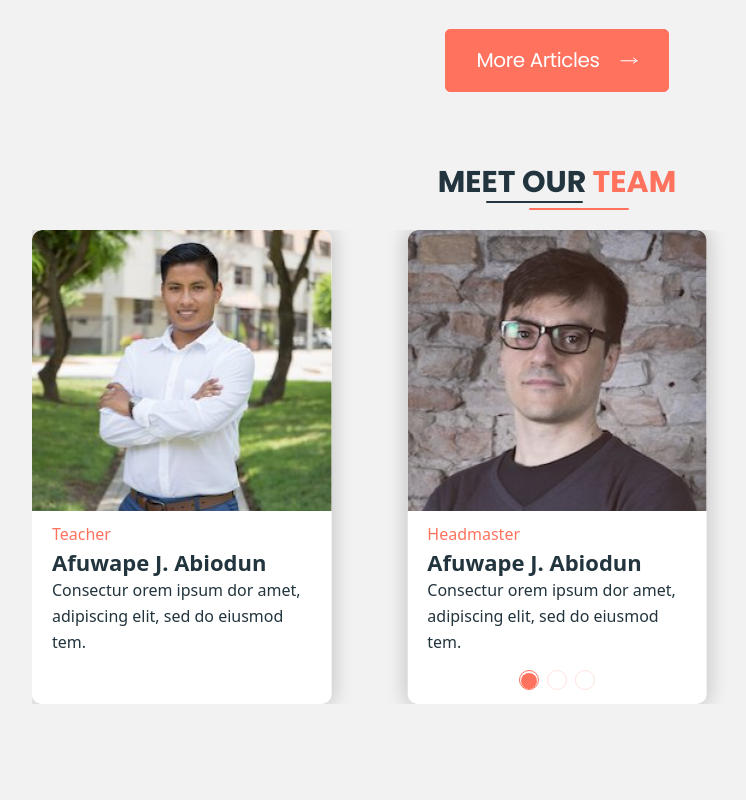
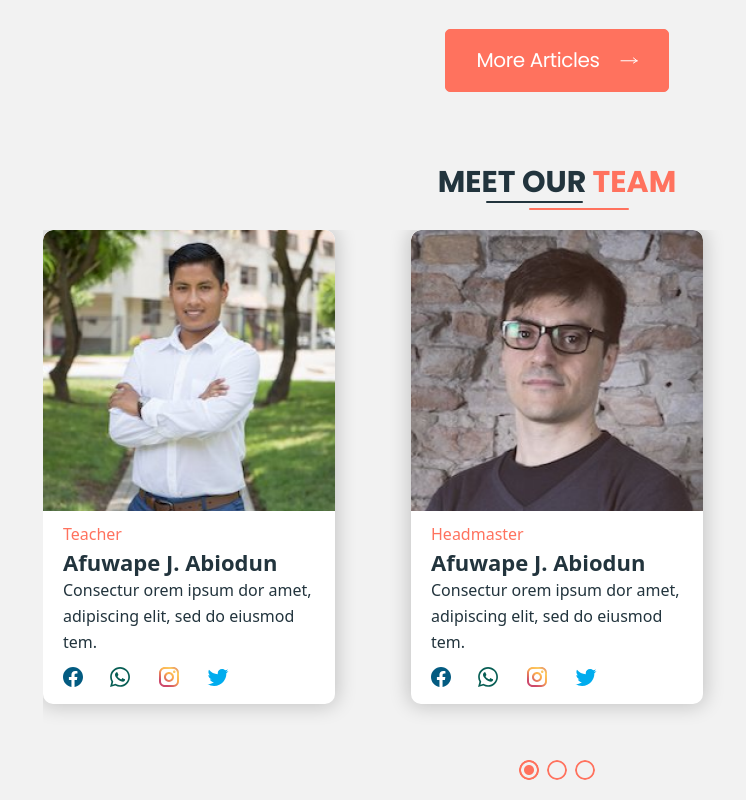
Before and after one commit to AnoopLamba/final-template-3, a Next.js app: page / in a window 1280 px wide. Shown: the part 1180-1980 px from the top of the page, without its empty margins (83-829 px from the left). Built offline with nearby package versions, Linux system fonts and the light colour scheme.

Commit message:
changed the slider

```diff
--- a/components/HomePage.jsx
+++ b/components/HomePage.jsx
@@ -6,10 +6,13 @@ import "swiper/css";
 import "swiper/css/pagination";
 
 import { Pagination } from "swiper/modules";
+import Link from "next/link";
 
 const HomePage = () => {
   return (
     <>
+      {/* Herosection */}
+
       {/* Our activities */}
       <div className="max-w-[1092px] w-full mx-auto bg-[#FFF] pt-[51px] pb-[40px] px-3 lg:px-[2px]">
         <div className="max-w-[209px] w-full mx-auto">
@@ -141,13 +144,14 @@ const HomePage = () => {
       </div>
 
       {/* Our team slider */}
-      <div className="bg-[#F2F2F2] pt-[30px] pb-[110px]">
+      <div className="bg-[#F2F2F2] pt-[30px] pb-[40px]">
         <h2 className="text-[#22343D] text-center font-poppins text-[30px] font-bold leading-[38px] uppercase">
           Meet Our <span className="text-[#FF725E]">Team</span>
         </h2>
         <div className="mx-auto w-fit mb-[20px]">
           <LineIcons />
         </div>
+        <div className="max-w-[1052px] w-full mx-auto px-3">
           <Swiper
             slidesPerView={3}
             spaceBetween={10}
@@ -160,10 +164,10 @@ const HomePage = () => {
             breakpoints={{
               425: {
                 slidesPerView: 1,
-              spaceBetween: 5,
+                spaceBetween: 30,
               },
               576: {
-              slidesPerView: 1.6,
+                slidesPerView: 1.2,
                 spaceBetween: 20,
               },
               768: {
@@ -176,12 +180,12 @@ const HomePage = () => {
               },
             }}
             modules={[Pagination]}
-          className="mySwiper px-3 pt-[19px] max-w-[1050px] w-full mx-auto flex items-center justify-center"
+            className="mySwiper h-[550px] px-3 pt-[19px] max-w-[1050px] w-full mx-auto flex items-center justify-center"
           >
             {staff.map((item, index) => (
               <SwiperSlide
                 key={index}
-              className="max-w-[300px] w-full h-[497px] rounded-[10px] bg-white shadow-[0px_0px_20px_2px_rgba(0,0,0,0.20)]"
+                className="max-w-[300px] w-full !h-fit rounded-[10px] bg-white shadow-[0px_0px_20px_2px_rgba(0,0,0,0.20)]"
               >
                 <Image
                   src={item.img}
@@ -200,21 +204,22 @@ const HomePage = () => {
                   <p className="text-[#22343D] font-Poppins text-[10px] md:text-[16px] font-normal leading-[14px] md:leading-[26px]">
                     {item.about}
                   </p>
+                  <div className="flex flex-wrap md:flex-nowrap justify-start items-center gap-y-1 gap-x-3 md:gap-[25px] mt-[10px]">
                     {item.icons.map((icn, icnIndex) => (
-                  <div
+                      <Link
+                        href={icn.link}
                         key={icnIndex}
-                    className="flex flex-wrap md:flex-nowrap justify-center gap-y-1 gap-x-3 md:gap-[25px] mt-[10px]"
+                        className="w-fit h-fit"
                       >
-                    <div>{icn.fb}</div>
-                    <div>{icn.whatsap}</div>
-                    <div>{icn.insta}</div>
-                    <div>{icn.twitter}</div>
+                        {icn.icon}
+                      </Link>
+                    ))}
                   </div>
-                ))}
                 </div>
               </SwiperSlide>
             ))}
           </Swiper>
+        </div>
       </div>
 
       {/* Our gallery */}
--- a/components/common/Footer.jsx
+++ b/components/common/Footer.jsx
@@ -3,7 +3,7 @@ import {
   Btnicon,
   Callicon,
   Emailicon,
-  Facebookicon,
+  FacebookIcon,
   Instagramicon,
   Twittericon,
   Whatsappicon,
@@ -66,7 +66,7 @@ const Footer = () => {
 
             <div className="flex justify-between pt-[22px]">
               <Link className="duration-200 hover:scale-110" href="">
-                <Facebookicon />
+                <FacebookIcon />
               </Link>
               <Link className="duration-200 hover:scale-110" href="">
                 <Whatsappicon />
--- a/components/common/Helper.jsx
+++ b/components/common/Helper.jsx
@@ -1,14 +1,18 @@
 import Image from "next/image";
 import {
   EyeIcons,
-  Facebookicon,
+  FacebookIcon,
+  FacebookIcon1,
   Fb,
   Insta,
+  InstagramIcon,
   Instagramicon,
   MessageIcons,
   Tweet,
+  TwitterIcon,
   Twittericon,
   Whatsapp,
+  WhatsappIcon,
   Whatsappicon,
 } from "./Icon";
 
@@ -243,10 +247,22 @@ export const staff = [
       "Consectur orem ipsum dor amet, adipiscing elit, sed do eiusmod tem.",
     icons: [
       {
-        fb: <Facebookicon />,
-        whatsap: <Whatsappicon />,
-        insta: <Instagramicon />,
-        twitter: <Twittericon />,
+        icon: <FacebookIcon1 />,
+        link: "",
+      },
+      {
+        icon: <WhatsappIcon />,
+
+        link: "",
+      },
+      {
+        icon: <InstagramIcon />,
+
+        link: "",
+      },
+      {
+        icon: <TwitterIcon />,
+        link: "",
       },
     ],
   },
@@ -258,10 +274,22 @@ export const staff = [
       "Consectur orem ipsum dor amet, adipiscing elit, sed do eiusmod tem.",
     icons: [
       {
-        fb: <Facebookicon />,
-        whatsap: <Whatsappicon />,
-        insta: <Instagramicon />,
-        twitter: <Twittericon />,
+        icon: <FacebookIcon1 />,
+        link: "",
+      },
+      {
+        icon: <WhatsappIcon />,
+
+        link: "",
+      },
+      {
+        icon: <InstagramIcon />,
+
+        link: "",
+      },
+      {
+        icon: <TwitterIcon />,
+        link: "",
       },
     ],
   },
@@ -273,10 +301,22 @@ export const staff = [
       "Consectur orem ipsum dor amet, adipiscing elit, sed do eiusmod tem.",
     icons: [
       {
-        fb: <Facebookicon />,
-        whatsap: <Whatsappicon />,
-        insta: <Instagramicon />,
-        twitter: <Twittericon />,
+        icon: <FacebookIcon1 />,
+        link: "",
+      },
+      {
+        icon: <WhatsappIcon />,
+
+        link: "",
+      },
+      {
+        icon: <InstagramIcon />,
+
+        link: "",
+      },
+      {
+        icon: <TwitterIcon />,
+        link: "",
       },
     ],
   },
--- a/components/common/Icon.jsx
+++ b/components/common/Icon.jsx
@@ -546,7 +546,7 @@ export function Arrowicon() {
   );
 }
 
-export function Facebookicon() {
+export function FacebookIcon() {
   return (
     <>
       <svg
@@ -805,4 +805,83 @@ export const ClockIcon = () => {
     </>
   );
 };
+export const FacebookIcon1 = () => {
+  return (
+    <svg
+      xmlns="http://www.w3.org/2000/svg"
+      width="20"
+      height="20"
+      viewBox="0 0 20 20"
+      fill="none"
+    >
+      <path
+        d="M10 0.0400009C4.5 0.0400009 0 4.53 0 10.06C0 15.06 3.66 19.21 8.44 19.96V12.96H5.9V10.06H8.44V7.85C8.44 5.34 9.93 3.96 12.22 3.96C13.31 3.96 14.45 4.15 14.45 4.15V6.62H13.19C11.95 6.62 11.56 7.39 11.56 8.18V10.06H14.34L13.89 12.96H11.56V19.96C13.9164 19.5878 16.0622 18.3855 17.6099 16.5701C19.1576 14.7546 20.0054 12.4456 20 10.06C20 4.53 15.5 0.0400009 10 0.0400009Z"
+        fill="#035B81"
+      />
+    </svg>
+  );
+};
+export const WhatsappIcon = () => {
+  return (
+    <svg
+      xmlns="http://www.w3.org/2000/svg"
+      width="24"
+      height="24"
+      viewBox="0 0 24 24"
+      fill="none"
+    >
+      <path
+        d="M12.0408 2C6.58078 2 2.13078 6.45 2.13078 11.91C2.13078 13.66 2.59078 15.36 3.45078 16.86L2.05078 22L7.30078 20.62C8.75078 21.41 10.3808 21.83 12.0408 21.83C17.5008 21.83 21.9508 17.38 21.9508 11.92C21.9508 9.27 20.9208 6.78 19.0508 4.91C17.1808 3.03 14.6908 2 12.0408 2ZM12.0508 3.67C14.2508 3.67 16.3108 4.53 17.8708 6.09C19.4208 7.65 20.2808 9.72 20.2808 11.92C20.2808 16.46 16.5808 20.15 12.0408 20.15C10.5608 20.15 9.11078 19.76 7.85078 19L7.55078 18.83L4.43078 19.65L5.26078 16.61L5.06078 16.29C4.24078 15 3.80078 13.47 3.80078 11.91C3.81078 7.37 7.50078 3.67 12.0508 3.67ZM8.53078 7.33C8.37078 7.33 8.10078 7.39 7.87078 7.64C7.65078 7.89 7.00078 8.5 7.00078 9.71C7.00078 10.93 7.89078 12.1 8.00078 12.27C8.14078 12.44 9.76078 14.94 12.2508 16C12.8408 16.27 13.3008 16.42 13.6608 16.53C14.2508 16.72 14.7908 16.69 15.2208 16.63C15.7008 16.56 16.6808 16.03 16.8908 15.45C17.1008 14.87 17.1008 14.38 17.0408 14.27C16.9708 14.17 16.8108 14.11 16.5608 14C16.3108 13.86 15.0908 13.26 14.8708 13.18C14.6408 13.1 14.5008 13.06 14.3108 13.3C14.1508 13.55 13.6708 14.11 13.5308 14.27C13.3808 14.44 13.2408 14.46 13.0008 14.34C12.7408 14.21 11.9408 13.95 11.0008 13.11C10.2608 12.45 9.77078 11.64 9.62078 11.39C9.50078 11.15 9.61078 11 9.73078 10.89C9.84078 10.78 10.0008 10.6 10.1008 10.45C10.2308 10.31 10.2708 10.2 10.3508 10.04C10.4308 9.87 10.3908 9.73 10.3308 9.61C10.2708 9.5 9.77078 8.26 9.56078 7.77C9.36078 7.29 9.16078 7.35 9.00078 7.34C8.86078 7.34 8.70078 7.33 8.53078 7.33Z"
+        fill="#075E54"
+      />
+    </svg>
+  );
+};
+export const InstagramIcon = () => {
+  return (
+    <svg
+      xmlns="http://www.w3.org/2000/svg"
+      width="24"
+      height="24"
+      viewBox="0 0 24 24"
+      fill="none"
+    >
+      <path
+        d="M7.8 2H16.2C19.4 2 22 4.6 22 7.8V16.2C22 17.7383 21.3889 19.2135 20.3012 20.3012C19.2135 21.3889 17.7383 22 16.2 22H7.8C4.6 22 2 19.4 2 16.2V7.8C2 6.26174 2.61107 4.78649 3.69878 3.69878C4.78649 2.61107 6.26174 2 7.8 2ZM7.6 4C6.64522 4 5.72955 4.37928 5.05442 5.05442C4.37928 5.72955 4 6.64522 4 7.6V16.4C4 18.39 5.61 20 7.6 20H16.4C17.3548 20 18.2705 19.6207 18.9456 18.9456C19.6207 18.2705 20 17.3548 20 16.4V7.6C20 5.61 18.39 4 16.4 4H7.6ZM17.25 5.5C17.5815 5.5 17.8995 5.6317 18.1339 5.86612C18.3683 6.10054 18.5 6.41848 18.5 6.75C18.5 7.08152 18.3683 7.39946 18.1339 7.63388C17.8995 7.8683 17.5815 8 17.25 8C16.9185 8 16.6005 7.8683 16.3661 7.63388C16.1317 7.39946 16 7.08152 16 6.75C16 6.41848 16.1317 6.10054 16.3661 5.86612C16.6005 5.6317 16.9185 5.5 17.25 5.5ZM12 7C13.3261 7 14.5979 7.52678 15.5355 8.46447C16.4732 9.40215 17 10.6739 17 12C17 13.3261 16.4732 14.5979 15.5355 15.5355C14.5979 16.4732 13.3261 17 12 17C10.6739 17 9.40215 16.4732 8.46447 15.5355C7.52678 14.5979 7 13.3261 7 12C7 10.6739 7.52678 9.40215 8.46447 8.46447C9.40215 7.52678 10.6739 7 12 7ZM12 9C11.2044 9 10.4413 9.31607 9.87868 9.87868C9.31607 10.4413 9 11.2044 9 12C9 12.7956 9.31607 13.5587 9.87868 14.1213C10.4413 14.6839 11.2044 15 12 15C12.7956 15 13.5587 14.6839 14.1213 14.1213C14.6839 13.5587 15 12.7956 15 12C15 11.2044 14.6839 10.4413 14.1213 9.87868C13.5587 9.31607 12.7956 9 12 9Z"
+        fill="url(#paint0_linear_381_207)"
+      />
+      <defs>
+        <linearGradient
+          id="paint0_linear_381_207"
+          x1="21"
+          y1="-2.5"
+          x2="6"
+          y2="17.5"
+          gradientUnits="userSpaceOnUse"
+        >
+          <stop offset="0.03125" stop-color="#CD486B" />
+          <stop offset="0.354167" stop-color="#FCCC63" />
+          <stop offset="0.604167" stop-color="#FBAD50" />
+          <stop offset="1" stop-color="#CD486B" />
+        </linearGradient>
+      </defs>
+    </svg>
+  );
+};
+export const TwitterIcon = () => {
+  return (
+    <svg
+      xmlns="http://www.w3.org/2000/svg"
+      width="24"
+      height="24"
+      viewBox="0 0 24 24"
+      fill="none"
+    >
+      <path
+        d="M22.4591 6.00049C21.6891 6.35049 20.8591 6.58049 19.9991 6.69049C20.8791 6.16049 21.5591 5.32049 21.8791 4.31049C21.0491 4.81049 20.1291 5.16049 19.1591 5.36049C18.3691 4.50049 17.2591 4.00049 15.9991 4.00049C13.6491 4.00049 11.7291 5.92049 11.7291 8.29049C11.7291 8.63049 11.7691 8.96049 11.8391 9.27049C8.27906 9.09049 5.10906 7.38049 2.99906 4.79049C2.62906 5.42049 2.41906 6.16049 2.41906 6.94049C2.41906 8.43049 3.16906 9.75049 4.32906 10.5005C3.61906 10.5005 2.95906 10.3005 2.37906 10.0005C2.37906 10.0005 2.37906 10.0005 2.37906 10.0305C2.37906 12.1105 3.85906 13.8505 5.81906 14.2405C5.45906 14.3405 5.07906 14.3905 4.68906 14.3905C4.41906 14.3905 4.14906 14.3605 3.88906 14.3105C4.42906 16.0005 5.99906 17.2605 7.88906 17.2905C6.42906 18.4505 4.57906 19.1305 2.55906 19.1305C2.21906 19.1305 1.87906 19.1105 1.53906 19.0705C3.43906 20.2905 5.69906 21.0005 8.11906 21.0005C15.9991 21.0005 20.3291 14.4605 20.3291 8.79049C20.3291 8.60049 20.3291 8.42049 20.3191 8.23049C21.1591 7.63049 21.8791 6.87049 22.4591 6.00049Z"
+        fill="#00ACEE"
+      />
+    </svg>
+  );
+};
 // yakshit icon end
--- a/styles/globals.css
+++ b/styles/globals.css
@@ -7,30 +7,33 @@
 /* yakshit swiper 2*/
 .swiper-pagination-clickable .swiper-pagination-bullet {
   content: "";
-  border: 1px solid #ff725e;
-  background: #fff;
+  background: url(/img/inactive-sidebar-pagination.png);
+  background-size: contain;
   display: inline-block;
+  opacity: 100%;
+  border-radius: 50%;
   width: 20px;
   height: 20px;
 }
 
-.swiper-horizontal > .swiper-pagination-bullets,
+.swiper-horizontal>.swiper-pagination-bullets,
 .swiper-pagination-bullets.swiper-pagination-horizontal {
   content: "";
 }
 
 .swiper-pagination-bullet-active::before {
   content: "";
-  background: #ff725e;
+  background: transparent url(/img/active-sidebar-pagination.png);
+  background-size: contain;
+  display: inline-block;
   border-radius: 50%;
-  display: inline-block;
-  margin: 1.3px;
-  width: 16px;
-  height: 16px;
+  width: 20px;
+  height: 20px;
 }
 
 .swiper-pagination-bullets,
 .swiper-pagination-bullets.swiper-pagination-horizontal {
-  top: 280px;
+  top: 530px !important
 }
+
 /* swiper 2 end */
```
Also changed, not shown: public/img/active-sidebar-pagination.png (added), public/img/inactive-sidebar-pagination.png (added). Lines whose indentation alone changed are shown as unchanged.
